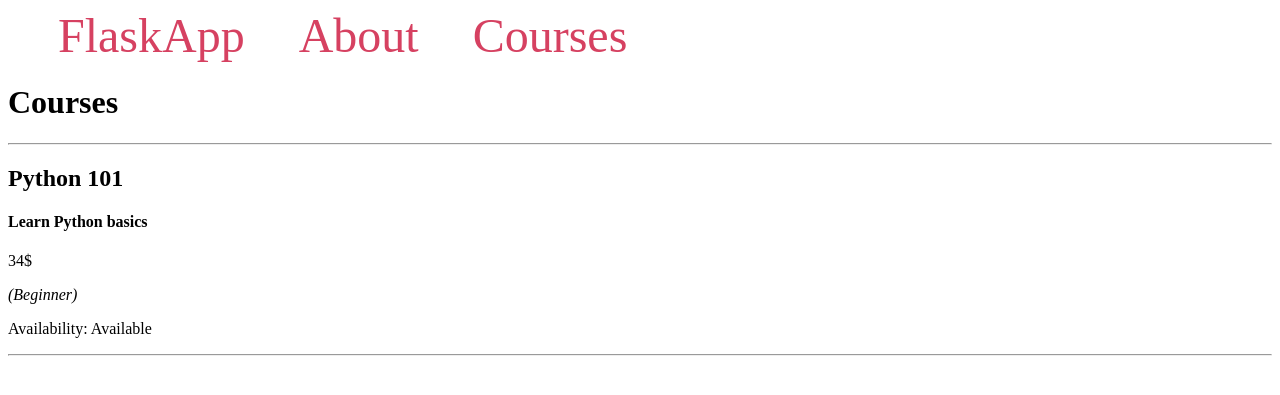
After one commit to Kenneth732/ValidateWebForms, a Flask app: page /courses/ in a window 1280 px wide. The commit adds this page. Shown: the top 395 px of the page. Run offline with Flask 3, Linux system fonts and the light colour scheme.

Commit message:
courses.html

```diff
--- a/app.py
+++ b/app.py
@@ -18,3 +18,11 @@ courses_list = [{
 def index():
     form = CourseForm()
     return render_template('index.html', form=form)
+
+@app.route('/about/')
+def about():
+    return render_template('about.html')
+
+@app.route('/courses/')
+def courses():
+    return render_template('courses.html', courses_list=courses_list)
--- a/templates/base.html
+++ b/templates/base.html
@@ -1,3 +1,5 @@
+
+
 <!DOCTYPE html>
 <html lang="en">
 <head>
@@ -11,8 +13,9 @@
 <body>
     <div class="container">
         <nav>
-            <a href="{{ url_for ('')}}">FlaskApp</a>
-            <a href="{{ url_for ('')}}">About</a>
+            <a href="{{ url_for ('index')}}">FlaskApp</a>
+            <a href="">About</a>
+            <a href="{{ url_for ('courses')}}">Courses</a>
         </nav>
         <div class="content">
             {% block content %} {% endblock %}
--- /dev/null
+++ b/templates/courses.html
@@ -0,0 +1,19 @@
+{% extends 'base.html' %}
+
+{% block content %}
+    <h1>{% block title %} Courses {% endblock %}</h1>
+    <hr>
+    {% for course in courses_list %}
+        <h2> {{ course['title'] }} </h2>
+        <h4> {{ course['description'] }} </h4>
+        <p> {{ course['price'] }}$ </p>
+        <p><i>({{ course['level'] }})</i></p>
+        <p>Availability:
+            {% if course['available'] %}
+                Available
+            {% else %}
+                Not Available
+            {% endif %}</p>
+        <hr>
+    {% endfor %}
+{% endblock %}
```
Also changed, not shown: static/course.css (added).
